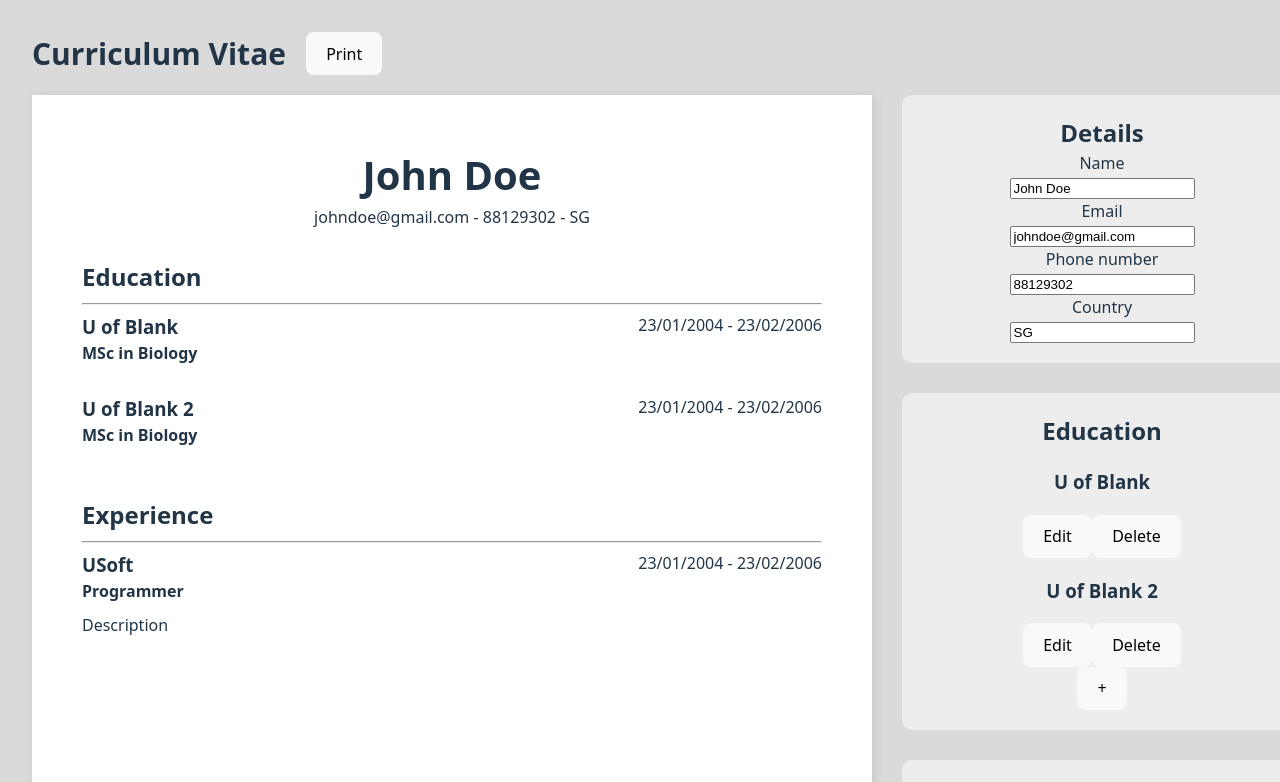
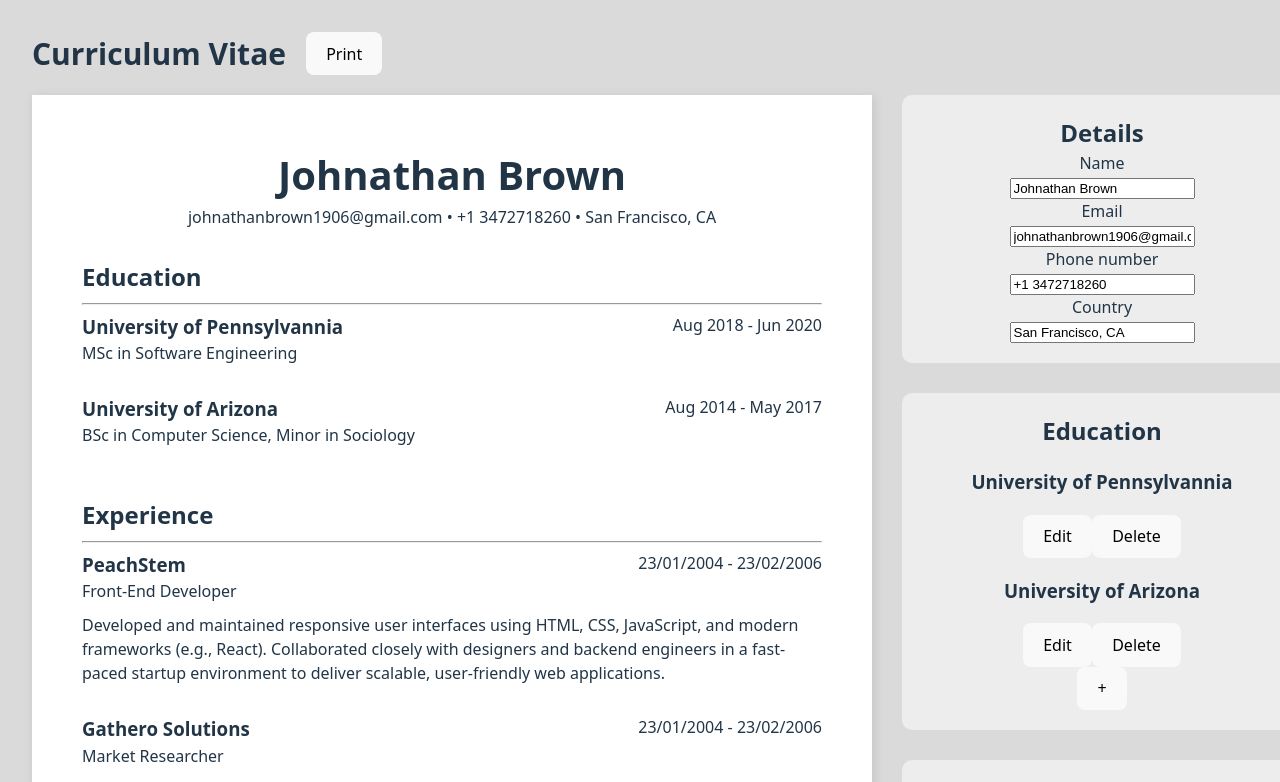
Before and after one commit to slabwu/cv, a React (Vite) app: page / in a window 1280 px wide. Shown: the top 782 px of the page. Built offline with nearby package versions, Linux system fonts and the light colour scheme.

Commit message:
Update example text

```diff
--- a/src/App.css
+++ b/src/App.css
@@ -126,6 +126,7 @@ header {
 .container h4 {
   text-align: left;
   margin: 0 0 30px;
+  font-weight: normal;
 }
 
 .container > p {
@@ -139,7 +140,7 @@ header {
   }
 
   .resume {
-    border: none;
+    box-shadow: none;
     padding: none;
   }
 }
--- a/src/content.jsx
+++ b/src/content.jsx
@@ -6,37 +6,44 @@ import Resume from './resume.jsx'
 
 export default function Content() {
     const [details, setDetails] = useState({
-        name: "John Doe",
-        email: "johndoe@gmail.com",
-        phone: "88129302",
-        country: "SG"
+        name: "Johnathan Brown",
+        email: "johnathanbrown1906@gmail.com",
+        phone: "+1 3472718260",
+        country: "San Francisco, CA"
     });
 
     const [education, setEducation] = useState([
         {
             id: crypto.randomUUID(),
-            name: "U of Blank",
-            degree: "MSc in Biology",
-            start: "23/01/2004",
-            end: "23/02/2006"
+            name: "University of Pennsylvannia",
+            degree: "MSc in Software Engineering",
+            start: "Aug 2018",
+            end: "Jun 2020"
         },
         {
             id: crypto.randomUUID(),
-            name: "U of Blank 2",
-            degree: "MSc in Biology",
-            start: "23/01/2004",
-            end: "23/02/2006"
+            name: "University of Arizona",
+            degree: "BSc in Computer Science, Minor in Sociology",
+            start: " Aug 2014",
+            end: "May 2017"
         }
     ]);
 
     const [experience, setExperience] = useState([
         {
-            name: "USoft",
-            position: "Programmer",
-            description: "Description",
+            name: "PeachStem",
+            position: "Front-End Developer",
+            description: "Developed and maintained responsive user interfaces using HTML, CSS, JavaScript, and modern frameworks (e.g., React). Collaborated closely with designers and backend engineers in a fast-paced startup environment to deliver scalable, user-friendly web applications.",
             start: "23/01/2004",
             end: "23/02/2006"
         },
+        {
+            name: "Gathero Solutions",
+            position: "Market Researcher",
+            description: "Conducted in-depth market analysis to identify technology trends, customer needs, and competitor positioning. Delivered actionable insights through data collection, surveys, and competitive intelligence to support product development and strategic planning.",
+            start: "23/01/2004",
+            end: "23/02/2006"
+        }
     ]);
 
     return (
--- a/src/resume.jsx
+++ b/src/resume.jsx
@@ -3,7 +3,7 @@ export default function Resume({ details, education, experience }) {
         <section className='resume'>
             <h2>{details.name}</h2>
             <p>
-                {details.email} - {details.phone} - {details.country}
+                {details.email} • {details.phone} • {details.country}
             </p>
 
             <h2 className='header'>Education</h2>
```
